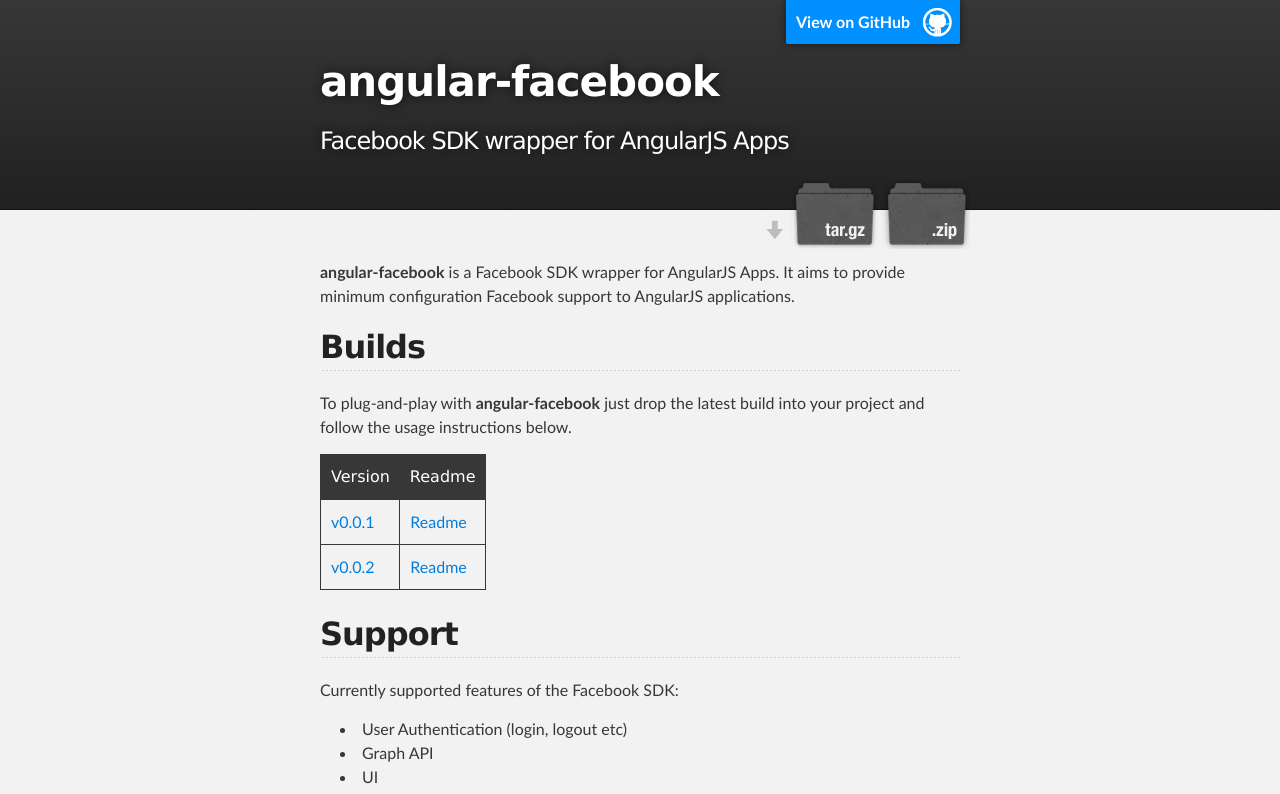
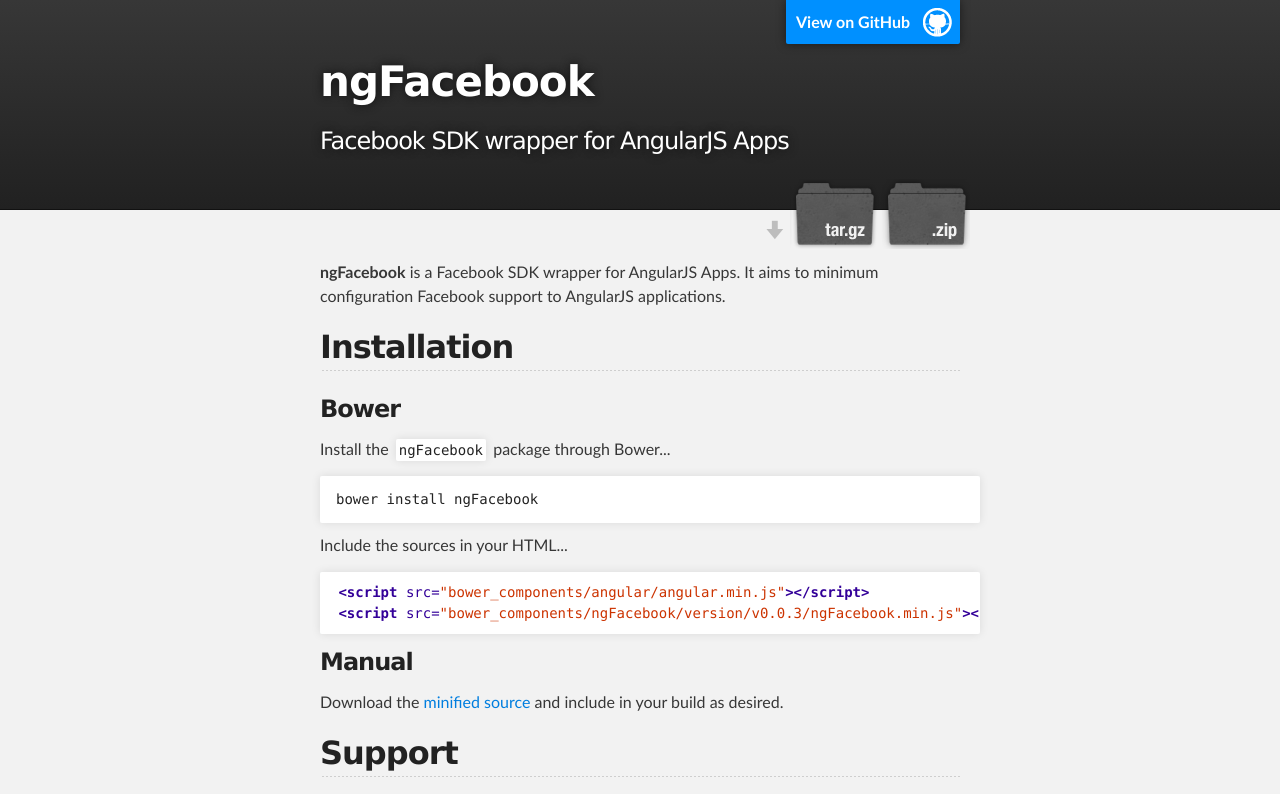
Before and after one commit to ninjatronic/ngFacebook, a plain HTML site: page index.html in a window 1280 px wide. Shown: the top 794 px of the page. Drawn offline with Linux system fonts and the light colour scheme.

```diff
--- a/index.html
+++ b/index.html
@@ -4,11 +4,11 @@
   <head>
     <meta charset='utf-8' />
     <meta http-equiv="X-UA-Compatible" content="chrome=1" />
-    <meta name="description" content="angular-facebook : Facebook SDK wrapper for AngularJS Apps" />
+    <meta name="description" content="ngFacebook : Facebook SDK wrapper for AngularJS Apps" />
 
     <link rel="stylesheet" type="text/css" media="screen" href="stylesheets/stylesheet.css">
 
-    <title>angular-facebook</title>
+    <title>ngFacebook</title>
   </head>
 
   <body>
@@ -16,14 +16,14 @@
     <!-- HEADER -->
     <div id="header_wrap" class="outer">
         <header class="inner">
-          <a id="forkme_banner" href="https://github.com/ninjatronic/angular-facebook">View on GitHub</a>
+          <a id="forkme_banner" href="https://github.com/ninjatronic/ngFacebook">View on GitHub</a>
 
-          <h1 id="project_title">angular-facebook</h1>
+          <h1 id="project_title">ngFacebook</h1>
           <h2 id="project_tagline">Facebook SDK wrapper for AngularJS Apps</h2>
 
             <section id="downloads">
-              <a class="zip_download_link" href="https://github.com/ninjatronic/angular-facebook/zipball/master">Download this project as a .zip file</a>
-              <a class="tar_download_link" href="https://github.com/ninjatronic/angular-facebook/tarball/master">Download this project as a tar.gz file</a>
+              <a class="zip_download_link" href="https://github.com/ninjatronic/ngFacebook/zipball/master">Download this project as a .zip file</a>
+              <a class="tar_download_link" href="https://github.com/ninjatronic/ngFacebook/tarball/master">Download this project as a tar.gz file</a>
             </section>
         </header>
     </div>
@@ -31,29 +31,31 @@
     <!-- MAIN CONTENT -->
     <div id="main_content_wrap" class="outer">
       <section id="main_content" class="inner">
-        <p><strong>angular-facebook</strong> is a Facebook SDK wrapper for AngularJS Apps. It aims to provide minimum configuration Facebook support to AngularJS applications.</p>
+        <p><strong>ngFacebook</strong> is a Facebook SDK wrapper for AngularJS Apps. It aims to minimum configuration Facebook support to AngularJS applications.</p>
 
 <h2>
-<a name="builds" class="anchor" href="#builds"><span class="octicon octicon-link"></span></a>Builds</h2>
+<a name="installation" class="anchor" href="#installation"><span class="octicon octicon-link"></span></a>Installation</h2>
 
-<p>To plug-and-play with <strong>angular-facebook</strong> just drop the latest build into your project and follow the usage instructions below.</p>
+<h3>
+<a name="bower" class="anchor" href="#bower"><span class="octicon octicon-link"></span></a>Bower</h3>
 
-<table>
-<thead><tr>
-<th>Version</th>
-<th>Readme</th>
-</tr></thead>
-<tbody>
-<tr>
-<td><a href="https://github.com/ninjatronic/angular-facebook/blob/v0.0.1/version/v0.0.1/angular-facebook.min.js">v0.0.1</a></td>
-<td><a href="https://github.com/ninjatronic/angular-facebook/blob/v0.0.1/README.md">Readme</a></td>
-</tr>
-<tr>
-<td><a href="https://github.com/ninjatronic/angular-facebook/blob/v0.0.2/version/v0.0.2/angular-facebook.min.js">v0.0.2</a></td>
-<td><a href="https://github.com/ninjatronic/angular-facebook/blob/v0.0.2/README.md">Readme</a></td>
-</tr>
-</tbody>
-</table><h2>
+<p>Install the <code>ngFacebook</code> package through Bower...</p>
+
+<pre><code>bower install ngFacebook
+</code></pre>
+
+<p>Include the sources in your HTML...</p>
+
+<div class="highlight highlight-html"><pre> <span class="nt">&lt;script </span><span class="na">src=</span><span class="s">"bower_components/angular/angular.min.js"</span><span class="nt">&gt;&lt;/script&gt;</span>
+ <span class="nt">&lt;script </span><span class="na">src=</span><span class="s">"bower_components/ngFacebook/version/v0.0.3/ngFacebook.min.js"</span><span class="nt">&gt;&lt;/script&gt;</span>
+</pre></div>
+
+<h3>
+<a name="manual" class="anchor" href="#manual"><span class="octicon octicon-link"></span></a>Manual</h3>
+
+<p>Download the <a href="https://github.com/ninjatronic/angular-facebook/blob/v0.0.3/version/v0.0.3/ngFacebook.min.js">minified source</a> and include in your build as desired.</p>
+
+<h2>
 <a name="support" class="anchor" href="#support"><span class="octicon octicon-link"></span></a>Support</h2>
 
 <p>Currently supported features of the Facebook SDK:</p>
@@ -70,7 +72,7 @@
 
 <p>Include the module in your app and initialise it during the application config block in the same manner you would initialise the FB SDK:</p>
 
-<div class="highlight"><pre><span class="nx">angular</span>
+<div class="highlight highlight-javascript"><pre><span class="nx">angular</span>
     <span class="p">.</span><span class="nx">module</span><span class="p">(</span><span class="s1">'my-angularjs-app'</span><span class="p">,</span> <span class="p">[</span><span class="s1">'facebook'</span><span class="p">])</span>
     <span class="p">.</span><span class="nx">config</span><span class="p">([</span><span class="s1">'$facebookProvider'</span><span class="p">,</span> <span class="kd">function</span><span class="p">(</span><span class="nx">$facebookProvider</span><span class="p">)</span> <span class="p">{</span>
         <span class="nx">$facebookProvider</span><span class="p">.</span><span class="nx">init</span><span class="p">({</span>
@@ -85,7 +87,7 @@
 
 <p>Use <code>$facebook</code> much as you would <code>FB</code>. Calls are the same as to the traditional <code>FB</code> object, except that they use promises instead of callbacks.</p>
 
-<div class="highlight"><pre><span class="nx">angular</span>
+<div class="highlight highlight-javascript"><pre><span class="nx">angular</span>
     <span class="p">.</span><span class="nx">module</span><span class="p">(</span><span class="s1">'my-angularjs-app'</span><span class="p">)</span>
     <span class="p">.</span><span class="nx">controller</span><span class="p">(</span><span class="s1">'my-controller'</span><span class="p">,</span> <span class="p">[</span><span class="s1">'$facebook'</span><span class="p">,</span> <span class="kd">function</span><span class="p">(</span><span class="nx">$facebook</span><span class="p">)</span> <span class="p">{</span>
         <span class="c1">// bind directly to the response promise</span>
@@ -110,7 +112,7 @@
 
 <p>Events from the facebook SDK are then broadcast through the $rootScope of the application. The naming convention is to use the same event name as the Facebook SDK, prepended with 'facebook.' - so 'auth.authResponseChange' is broadcast as 'facebook.auth.authResponseChange. Consume these events as you would any other angular event:</p>
 
-<div class="highlight"><pre><span class="nx">angular</span>
+<div class="highlight highlight-javascript"><pre><span class="nx">angular</span>
     <span class="p">.</span><span class="nx">module</span><span class="p">(</span><span class="s1">'my-angularjs-app'</span><span class="p">)</span>
     <span class="p">.</span><span class="nx">controller</span><span class="p">(</span><span class="s1">'another-controller'</span><span class="p">,</span> <span class="p">[</span><span class="s1">'$scope'</span><span class="p">,</span> <span class="s1">'$facebook'</span><span class="p">,</span> <span class="kd">function</span><span class="p">(</span><span class="nx">$scope</span><span class="p">,</span> <span class="nx">$facebook</span><span class="p">)</span> <span class="p">{</span>
         <span class="nx">$scope</span><span class="p">.</span><span class="nx">$on</span><span class="p">(</span><span class="s1">'facebook.auth.authResponseChange'</span><span class="p">,</span> <span class="nx">response</span><span class="p">)</span> <span class="p">{</span>
@@ -124,7 +126,7 @@
     <!-- FOOTER  -->
     <div id="footer_wrap" class="outer">
       <footer class="inner">
-        <p class="copyright">angular-facebook maintained by <a href="https://github.com/ninjatronic">ninjatronic</a></p>
+        <p class="copyright">ngFacebook maintained by <a href="https://github.com/ninjatronic">ninjatronic</a></p>
         <p>Published with <a href="http://pages.github.com">GitHub Pages</a></p>
       </footer>
     </div>
--- a/stylesheets/stylesheet.css
+++ b/stylesheets/stylesheet.css
@@ -121,14 +121,11 @@
   -ms-transition: text-shadow 0.5s ease;
 }
 
-#main_content a:hover {
-  color: #0069ba;
-  text-shadow: #0090ff 0px 0px 2px;
-}
+a:hover, a:focus {text-decoration: underline;}
 
-footer a:hover {
-  color: #43adff;
-  text-shadow: #0090ff 0px 0px 2px;
+footer a {
+  color: #F2F2F2;
+  text-decoration: underline;
 }
 
 em {
@@ -251,11 +248,6 @@
 form {
   background: #f2f2f2;
   padding: 20px;
-}
-
-img {
-  width: 100%;
-  max-width: 100%;
 }
 
 /*******************************************************************************
```
Also changed, not shown: params.json (+1 -1 lines).
